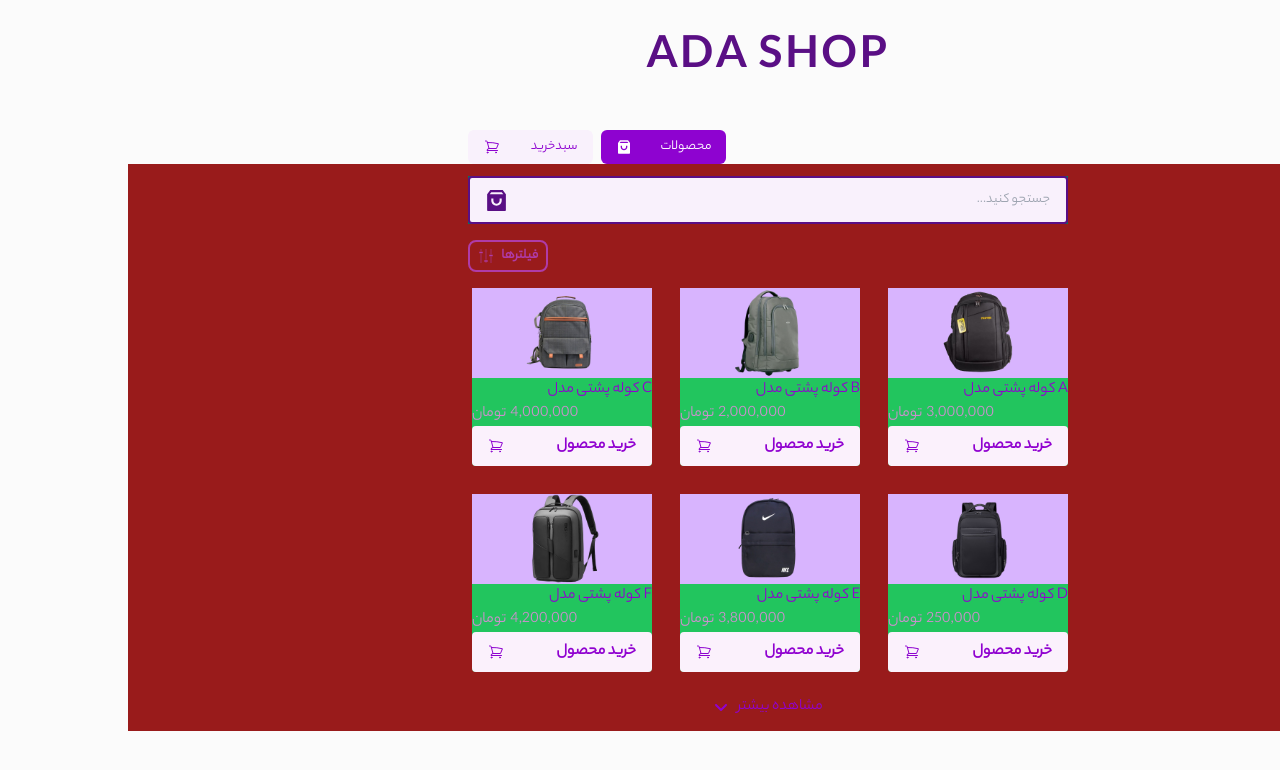
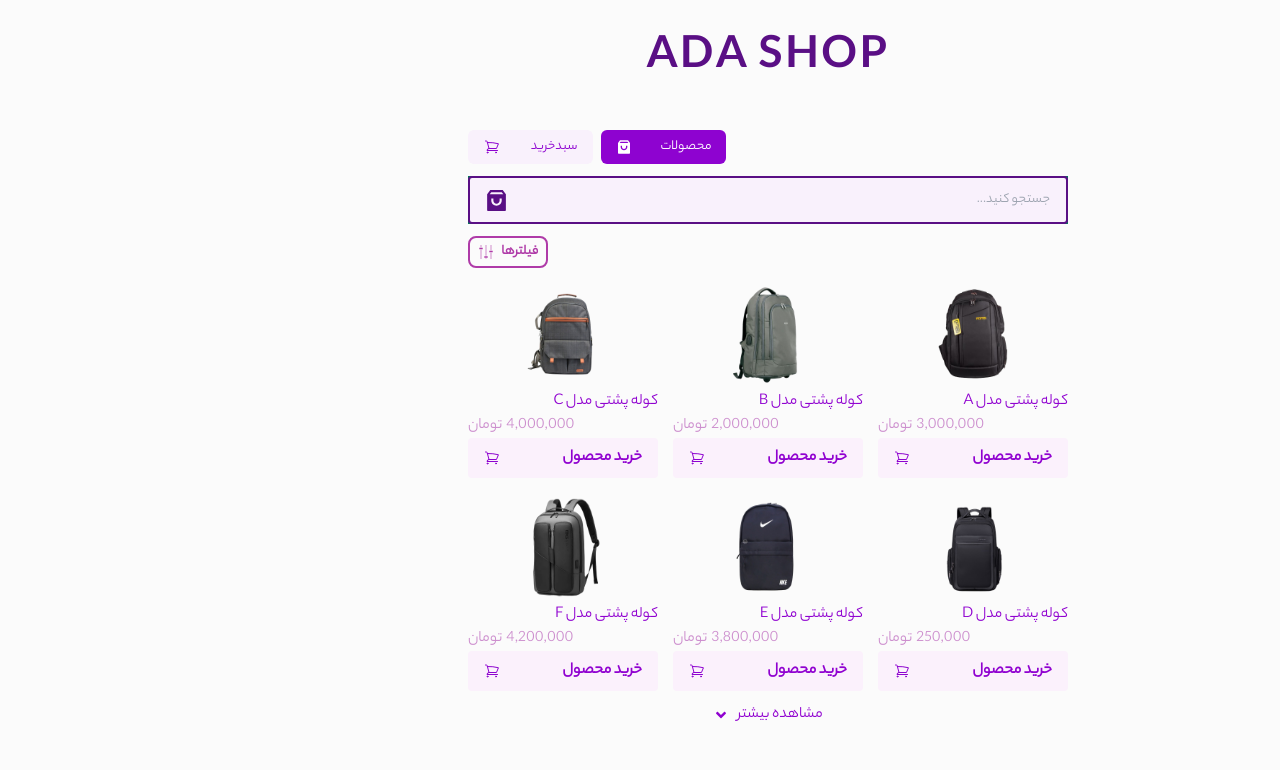
Before and after one commit to younes71682/Tack-Ada-Store, a React (Create React App) app: page / in a window 1280 px wide. Shown: the top 770 px of the page. Built offline with nearby package versions, Linux system fonts and the light colour scheme.

Commit message:
fix searchItem

```diff
--- a/src/project-Store/components/ProductItem.js
+++ b/src/project-Store/components/ProductItem.js
@@ -15,17 +15,17 @@ const ProductItem = (props) => {
     const quantity = cartItem && cartItem.quantity
 
     return (
-        <div className='flex flex-col bg-green-500 w-[180px] rounded-b-[4px]'>
+        <div className='flex flex-col w-[190px] rounded-b-[4px]'>
 
-            <div className='flex justify-center items-center  bg-purple-300 h-[90px]'>
+            <div className='flex justify-center items-center h-[110px]'>
                 {img ?
-                    <img src={img} alt={name} className='bg-cover bg-fixed w-[90px] h-[90px]' />
+                    <img src={img} alt={name} className='bg-cover bg-fixed w-[90px] h-[100px]' />
                     : null
                 }
             </div>
 
             <div className='flex flex-col'>
-                <p className='text-[#9002d0] '>{name}</p>
+                <p className='text-[#9002d0] font-YekanBakhRegular'>{name}</p>
                 {price &&
                     <div className='flex justify-end gap-1'>
                         <p className='text-[#cd8fce]'>{priceN.toLocaleString()}</p>
--- a/src/project-Store/components/cart/CartEmpty.js
+++ b/src/project-Store/components/cart/CartEmpty.js
@@ -1,7 +1,7 @@
 import empty_Cart from '../../assets/images/empty_Cart.png'
 const CartEmpty = () => {
   return (
-    <div className='flex flex-col items-center justify-center bg-red-800 mx-6  gap-10'>
+    <div className='flex flex-col items-center justify-center mx-6  gap-10'>
 
       <img src={empty_Cart} alt='Empty' className='w-full' />
 
--- a/src/project-Store/components/cart/CartItem.js
+++ b/src/project-Store/components/cart/CartItem.js
@@ -15,8 +15,8 @@ const CartItem = (props) => {
     return (
         <div className='flex justify-between border-2 border-[#8d04d0] rounded-[4px] w-[99%] p-3 max-[450px]:flex-col'>
 
-            <div className='flex gap-8 max-[450px]:justify-around  bg-blue-500'>
-                <div className='flex justify-center items-center  bg-purple-300 w-[100px] h-[100px] max-[450px]:w-[150px] max-[450px]:h-[150px]'>
+            <div className='flex gap-8 max-[450px]:justify-around'>
+                <div className='flex justify-center items-center w-[100px] h-[100px] max-[450px]:w-[150px] max-[450px]:h-[150px]'>
                     <img src={img} alt={name} className='bg-cover bg-fixed w-full h-full' />
                 </div>
 
@@ -29,7 +29,7 @@ const CartItem = (props) => {
                 </div>
             </div>
 
-            <div className='flex flex-col max-[450px]:items-center justify-center bg-green-500 flex-1'>
+            <div className='flex flex-col max-[450px]:items-center justify-center flex-1'>
                 <div className='flex items-center justify-end gap-1 text'>
                     <p className='text-[#cd8fce] text-lg'>{totalPriceItem.toLocaleString()}</p>
                     <p className='text-[#cd8fce] text-lg'>تومان</p>
--- a/src/project-Store/components/layout/Navbar.js
+++ b/src/project-Store/components/layout/Navbar.js
@@ -27,8 +27,8 @@ const Navbar = () => {
                         <p className={`text-sm ${pathname === '/cart' ? 'text-white' : 'text-[#8e03d0]'}`}>سبدخرید</p>
                         <HiOutlineShoppingCart color={`${pathname === '/cart' ? 'white' : '#8e03d0'}`} />
                         {totalQuantity > 0  &&
-                            <div className='flex justify-center items-center bg-[#e71ee8] rounded-[2px] w-[18px] absolute left-6 '>
-                                <p className=' text-white text-xs mt-[2px]'>{totalQuantity}</p>
+                            <div className={`flex justify-center items-center rounded-[2px] w-[18px] absolute left-6 ${pathname === '/cart' ? 'bg-[#f9f1fc]' : 'bg-[#e71ee8]'} `}>
+                                <p className={`text-xs mt-[2px] ${pathname === '/cart' ? 'text-[#8e03d0]' : 'text-white' }`}>{totalQuantity}</p>
                             </div>}
                     </Link>
                 </div>
--- a/src/project-Store/components/products.js
+++ b/src/project-Store/components/products.js
@@ -19,22 +19,22 @@ import backpack_ada_18 from '../assets/images/backpack-ada-18.png'
 
 
 export const PRODUCRS = [
-    { id: 1, name: 'A کوله پشتی مدل', price: '3000000', img: backpack_ada_1 },
-    { id: 2, name: 'B کوله پشتی مدل', price: '2000000', img: backpack_ada_2 },
-    { id: 3, name: 'C کوله پشتی مدل', price: '4000000', img: backpack_ada_3 },
-    { id: 4, name: 'D کوله پشتی مدل', price: '250000', img: backpack_ada_4 },
-    { id: 5, name: 'E کوله پشتی مدل', price: '3800000', img: backpack_ada_5 },
-    { id: 6, name: 'F کوله پشتی مدل', price: '4200000', img: backpack_ada_6 },
-    { id: 7, name: 'G کوله پشتی مدل', price: '5000000', img: backpack_ada_7 },
-    { id: 8, name: 'H کوله پشتی مدل', price: '3000000', img: backpack_ada_8 },
-    { id: 9, name: 'I کوله پشتی مدل', price: '2200000', img: backpack_ada_9 },
-    { id: 10, name: 'J کوله پشتی مدل', price: '3900000', img: backpack_ada_10 },
-    { id: 11, name: 'K کوله پشتی مدل', price: '3200000', img: backpack_ada_11 },
-    { id: 12, name: 'L کوله پشتی مدل', price: '3600000', img: backpack_ada_12 },
-    { id: 13, name: 'M کوله پشتی مدل', price: '3400000', img: backpack_ada_13 },
-    { id: 14, name: 'N کوله پشتی مدل', price: '7600000', img: backpack_ada_14 },
-    { id: 15, name: 'O کوله پشتی مدل', price: '4000000', img: backpack_ada_15 },
-    { id: 16, name: 'P کوله پشتی مدل', price: '1300000', img: backpack_ada_16 },
-    { id: 17, name: 'Q کوله پشتی مدل', price: '1500000', img: backpack_ada_17 },
-    { id: 18, name: 'R کوله پشتی مدل', price: '2400000', img: backpack_ada_18 },
+    { id: 1, name: 'کوله پشتی مدل A', price: '3000000', img: backpack_ada_1 },
+    { id: 2, name: 'کوله پشتی مدل B', price: '2000000', img: backpack_ada_2 },
+    { id: 3, name: 'کوله پشتی مدل C', price: '4000000', img: backpack_ada_3 },
+    { id: 4, name: 'کوله پشتی مدل D', price: '250000', img: backpack_ada_4 },
+    { id: 5, name: 'کوله پشتی مدل E', price: '3800000', img: backpack_ada_5 },
+    { id: 6, name: 'کوله پشتی مدل F', price: '4200000', img: backpack_ada_6 },
+    { id: 7, name: 'کوله پشتی مدل G', price: '5000000', img: backpack_ada_7 },
+    { id: 8, name: 'کوله پشتی مدل H', price: '3000000', img: backpack_ada_8 },
+    { id: 9, name: 'کوله پشتی مدل I', price: '2200000', img: backpack_ada_9 },
+    { id: 10, name: 'کوله پشتی مدل J', price: '3900000', img: backpack_ada_10 },
+    { id: 11, name: 'کوله پشتی مدل K', price: '3200000', img: backpack_ada_11 },
+    { id: 12, name: 'کوله پشتی مدل L', price: '3600000', img: backpack_ada_12 },
+    { id: 13, name: 'کوله پشتی مدل M', price: '3400000', img: backpack_ada_13 },
+    { id: 14, name: 'کوله پشتی مدل N', price: '7600000', img: backpack_ada_14 },
+    { id: 15, name: 'کوله پشتی مدل O', price: '4000000', img: backpack_ada_15 },
+    { id: 16, name: 'کوله پشتی مدل P', price: '1300000', img: backpack_ada_16 },
+    { id: 17, name: 'کوله پشتی مدل Q', price: '1500000', img: backpack_ada_17 },
+    { id: 18, name: 'کوله پشتی مدل R', price: '2400000', img: backpack_ada_18 },
 ]
--- a/src/project-Store/pages/HomePage.js
+++ b/src/project-Store/pages/HomePage.js
@@ -1,100 +1,117 @@
-import React, { useState } from 'react';
+import React, { useEffect, useState } from 'react';
 import Header from '../components/home/Header';
 import { PRODUCRS } from '../components/products';
 import ProductItem from '../components/ProductItem';
 import Fillter from '../components/home/Fillter';
 import { BeatLoader } from 'react-spinners';
-import { FaAngleDown } from "react-icons/fa6";
+import { FaAngleDown, FaArrowCircleUp } from 'react-icons/fa';
 import { useSelector } from 'react-redux';
 
 const HomePage = () => {
   const [visibleItems, setVisibleItems] = useState(PRODUCRS.slice(0, 6));
   const [searchQuery, setSearchQuery] = useState('');
   const [loading, setLoading] = useState(false);
-  const [error, setError] = useState(null);
+  const [isVisibleButtonUp, setIsVisibleButtonUp] = useState(false);
 
   const Cart = useSelector((state) => state.shopping.Cart);
-  const totalQuantity = Cart.reduce((total, item) => total + item.quantity, 0)
+  const totalQuantity = Cart.reduce((total, item) => total + item.quantity, 0);
 
+  // فیلتر کردن محصولات بر اساس جستجو
   const filteredProducts = PRODUCRS.filter(product =>
     product.name.toLowerCase().includes(searchQuery.toLowerCase())
   );
 
+  // بارگذاری آیتم‌های بیشتر
   const loadMoreItems = async () => {
     setLoading(true);
-    setError(null);
 
-    const optimisticItems = [
-      { id: 'temp1', name: 'Loading...' },
-      { id: 'temp2', name: 'Loading...' },
-      { id: 'temp3', name: 'Loading...' },
-      { id: 'temp4', name: 'Loading...' },
-    ];
-
-    setVisibleItems((prevItems) => [...prevItems, ...optimisticItems]);
+    // وضعیت بارگذاری فیک
+    const optimisticItems = Array.from({ length: 4 }, (_, index) => ({
+      id: `temp-${index}`,
+      name: 'Loading...',
+    }));
+    setVisibleItems(prevItems => [...prevItems, ...optimisticItems]);
 
     try {
-      const newItems = await new Promise((resolve, reject) => {
+      const newItems = await new Promise((resolve) => {
         setTimeout(() => {
-          Math.random() > 0.3
-            ? resolve(filteredProducts.slice(visibleItems.length, visibleItems.length + 4))
-            : reject('Error loading items');
+          resolve(filteredProducts.slice(visibleItems.length, visibleItems.length + 4));
         }, 1000);
       });
 
-      setVisibleItems((prevItems) => [
-        ...prevItems.slice(0, -optimisticItems.length),
+      // جایگزینی آیتم‌های فیک با آیتم‌های واقعی
+      setVisibleItems(prevItems => [
+        ...prevItems.slice(0, prevItems.length - optimisticItems.length),
         ...newItems,
       ]);
     } catch (err) {
-      setVisibleItems((prevItems) => prevItems.slice(0, -optimisticItems.length));
-      setError(err);
+      // خطا مدیریت نمی‌شود
     } finally {
-      setLoading(false);
+      setLoading(false); // وضعیت بارگذاری همیشه به‌روز می‌شود
     }
   };
 
-  const handleSearchChange = (query) => {
-    setSearchQuery(query);
-    setVisibleItems(filteredProducts.slice(0, 6));
+
+  // اسکرول به بالا
+  const handleMoveUp = () => {
+    window.scrollTo({ top: 0, behavior: 'smooth' });
   };
 
+  const handleScroll = () => {
+    if (window.scrollY > 160) {
+      setIsVisibleButtonUp(true);
+    } else {
+      setIsVisibleButtonUp(false);
+    }
+  };
+
+  useEffect(() => {
+    setVisibleItems(filteredProducts.slice(0, 6));
+    window.addEventListener('scroll', handleScroll);
+    return () => window.removeEventListener('scroll', handleScroll);
+  }, [searchQuery,]);
+
   return (
-    <div className='flex justify-center bg-red-800 '>
-      <div className='flex flex-col items-center gap-4 my-3 mx-6 w-[600px]'>
-        <Header onSearch={handleSearchChange} />
+    <div className="flex justify-center">
+      {isVisibleButtonUp && (
+        <div className='cursor-pointer fixed right-80 bottom-14' onClick={handleMoveUp}>
+          <FaArrowCircleUp color='#9002d0' size={35} />
+        </div>
+      )}
 
-        <div className='flex justify-between items-center w-full'>
-          {totalQuantity > 0 &&
-            <div className='flex flex-1 items-center gap-1 text-sm text-[#af3ba8] '>
+      <div className="flex flex-col items-center gap-3 my-3 mx-6 w-[600px]">
+        <Header onSearch={setSearchQuery} />
+
+        <div className="flex justify-between items-center w-full">
+          {totalQuantity > 0 && (
+            <div className="flex flex-1 items-center gap-1 text-sm text-[#af3ba8]">
               <p>{totalQuantity}</p>
-              <p>در سبد‌خرید شما قرار دارد</p>
+              <p>محصول در سبد‌خرید شما قرار دارد</p>
             </div>
-          }
+          )}
           <Fillter />
         </div>
 
-        <div className='flex flex-wrap gap-7 w-full max-[642px]:justify-center'>
-          {visibleItems.map((i) => (
-            <ProductItem key={i.id} {...i} />
+        <div className="flex flex-wrap gap-[15px] w-full max-[642px]:justify-center">
+          {visibleItems.map(item => (
+            <ProductItem key={item.id} {...item} />
           ))}
         </div>
 
-        {error && <div className='text-red-500'>{error}</div>}
-
-        {visibleItems.length < filteredProducts.length && (
-          <div className='w-full flex justify-center'>
+        <div className="w-full flex justify-center">
+          {visibleItems.length < filteredProducts.length && (
             <button onClick={loadMoreItems} disabled={loading}>
-              {loading ?
-                <BeatLoader color='#9002d0' />
-                :
-                <div className='flex items-center gap-2 cursor-pointer pt-[7px]'>
-                  <p className='text-[#9002d0]'>مشاهده بیشتر</p>
-                  <FaAngleDown color='#9002d0' />
-                </div>}
+              {loading ? (
+                <BeatLoader color="#9002d0" />
+              ) : (
+                <div className="flex items-center gap-2 cursor-pointer ">
+                  <p className="text-[#9002d0]">مشاهده بیشتر</p>
+                  <FaAngleDown color="#9002d0" />
+                </div>
+              )}
             </button>
-          </div>
-        )}
+          )}
+        </div>
       </div>
     </div>
   );
```
Also changed, not shown: src/project-Store/components/home/Header.js (+12 -8 lines).
